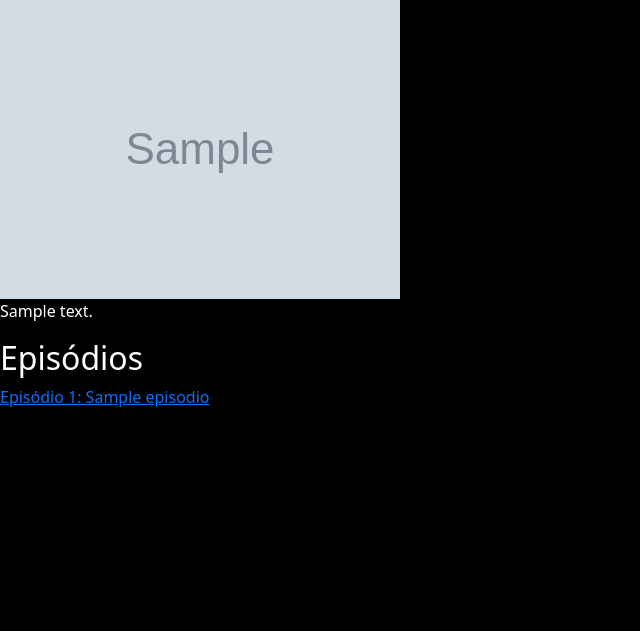
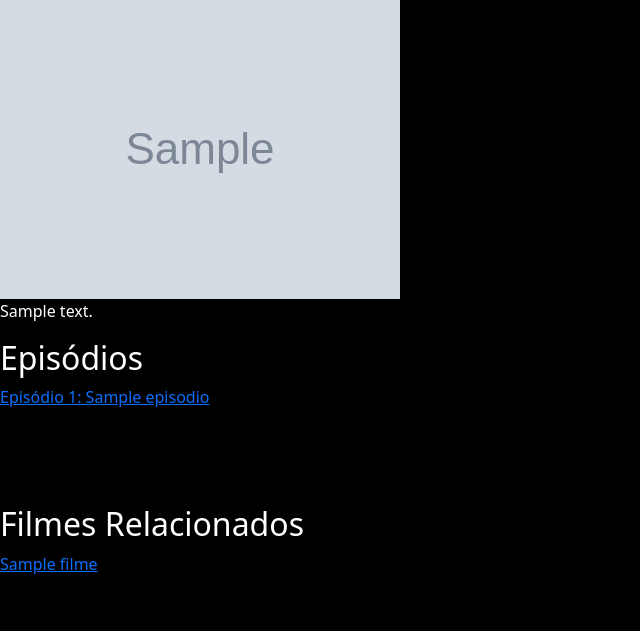
Before and after one commit to MarceloFantin/ProjetoNetFlixFake, a Django app: page /filmes/1 in a window 1280 px wide. Shown: the part 137-768 px from the top of the page, without its empty margins (0-640 px from the left). Run offline with Django 5.2, Linux system fonts and the light colour scheme; tables that the repository leaves empty hold one stand-in row (values such as "Sample post"); grey boxes marked "Sample" are stand-in pictures.

Commit message:
filmes relacionados dentro do detalhe do filme

```diff
--- a/filme/templates/detalhesfilme.html
+++ b/filme/templates/detalhesfilme.html
@@ -18,4 +18,12 @@
             </a>
         {% endfor %}
     </div>
+    <div class="py-10">
+        <h2>Filmes Relacionados</h2>
+        {% for filme in filmes_relacionados %}
+                <a href="{% url 'filme:detalhesfilme' filme.id %}">
+                    <p> {{ filme.titulo }} </p>
+                </a>
+        {% endfor %}
+    </div>
 {% endblock %}
--- a/filme/views.py
+++ b/filme/views.py
@@ -32,3 +32,14 @@ class Homefilmes(ListView):
 class Detalhesfilme(DetailView):
     template_name = 'detalhesfilme.html'
     model = Filme
+
+    #aqui no Detalhesfilme teremos que ter outra view
+    #então tem que ter a função abaixo, pois nas DetailView por padrão sempre tem somente uma View
+    def get_context_data(self, **kwargs):
+        #essa linha garante que a contexto original a view original não seja apagada
+        context = super(Detalhesfilme, self).get_context_data(**kwargs)
+        #filtrar os filmes cujo a categoria é igual a categoria do filme do detalhe
+        filmes_relacionados = Filme.objects.filter(categoria = self.get_object().categoria)[0:5]
+        context['filmes_relacionados'] = filmes_relacionados
+        print(context)
+        return context
```
